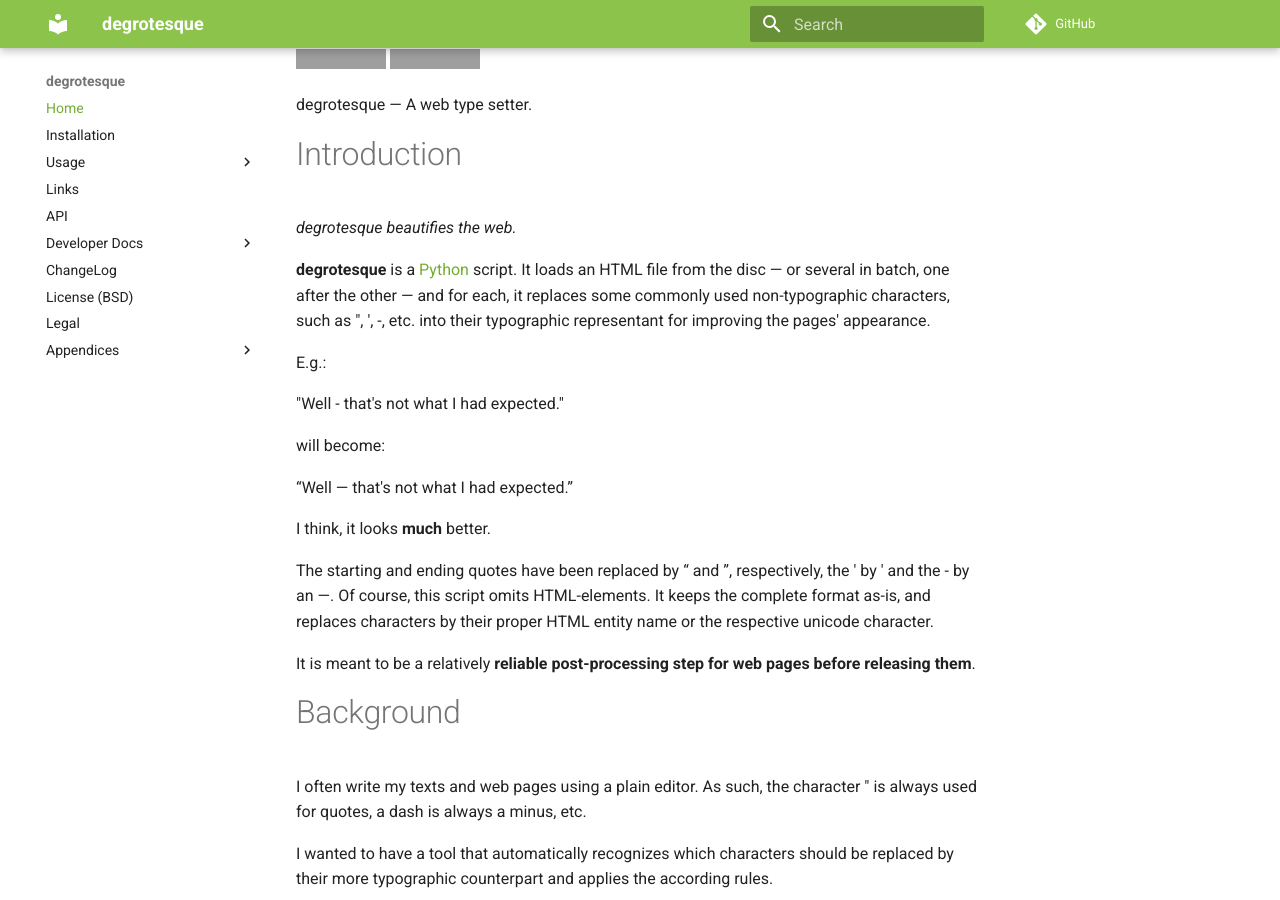
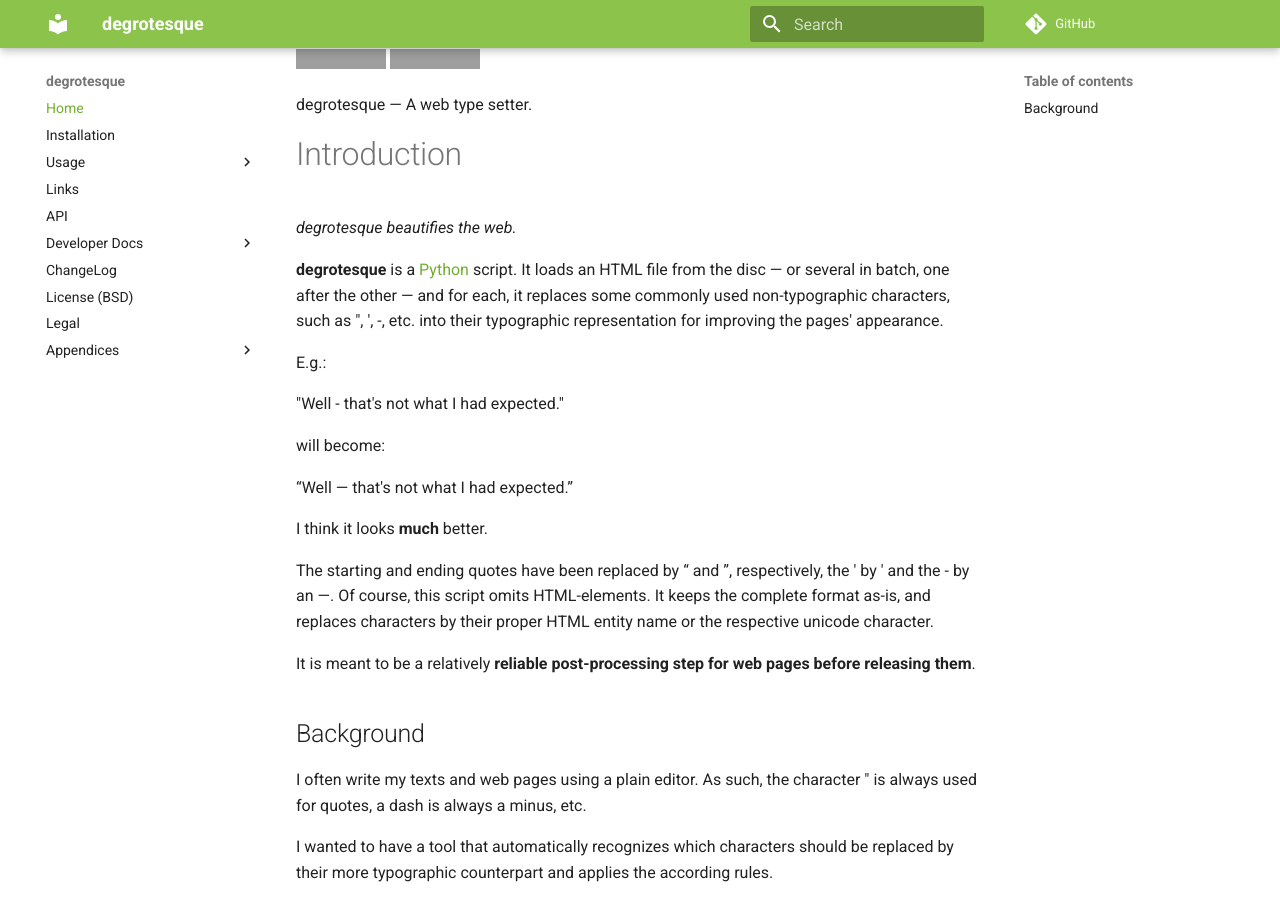
Before and after one commit to dkrajzew/degrotesque, an MkDocs documentation site: the page built from docs/mkdocs/index.md, in a window 1280 px wide and 900 px high, scrolled down 373 px, cut to the strip 0-900 px from the top of the window. Built offline with MkDocs 1.6.1 and Material for MkDocs 9.7.7, drawn with Linux system fonts in a browser that asks for light colours; comment, search, counter and statistics services are not loaded; grey boxes are pictures that could not be loaded.

Commit message:
small improvements

```diff
--- a/docs/mkdocs/index.md
+++ b/docs/mkdocs/index.md
@@ -12,7 +12,7 @@ Introduction
 
 *degrotesque beautifies the web.*
 
-**degrotesque** is a [Python](https://www.python.org/) script. It loads an HTML file from the disc — or several in batch, one after the other — and for each, it replaces some commonly used non-typographic characters, such as ", ', -, etc. into their typographic representant for improving the pages&apos; appearance.
+**degrotesque** is a [Python](https://www.python.org/) script. It loads an HTML file from the disc — or several in batch, one after the other — and for each, it replaces some commonly used non-typographic characters, such as ", ', -, etc. into their typographic representation for improving the pages&apos; appearance.
 
 E.g.:
 
@@ -22,15 +22,16 @@ will become:
 
  &ldquo;Well &mdash; that&apos;s not what I had expected.&rdquo;
 
-I think, it looks __much__ better.
+I think it looks __much__ better.
 
 The starting and ending quotes have been replaced by &ldquo; and &rdquo;, respectively, the ' by &apos; and the - by an &mdash;. Of course, this script omits HTML-elements. It keeps the complete format as-is, and replaces characters by their proper HTML entity name or the respective unicode character.
 
 It is meant to be a relatively **reliable post-processing step for web pages before releasing them**.
 
 
+
 Background
-==========
+----------
 
 I often write my texts and web pages using a plain editor. As such, the character " is always used for quotes, a dash is always a minus, etc.
 
```
Also changed, not shown: docs/mkdocs/changes.md (+2 -2 lines), docs/mkdocs/cmd.md (+3 -3 lines), docs/mkdocs/license.md (+1 -1 lines), docs/mkdocs/links.md (+2 -2 lines).
